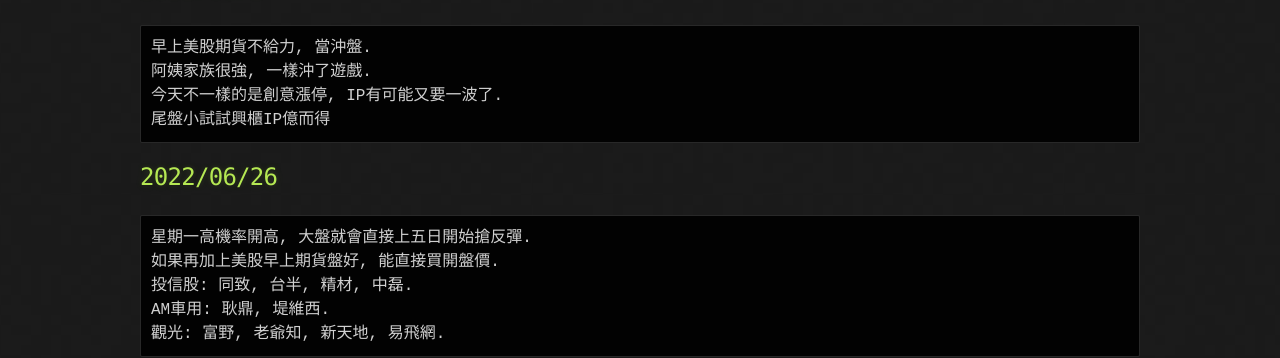
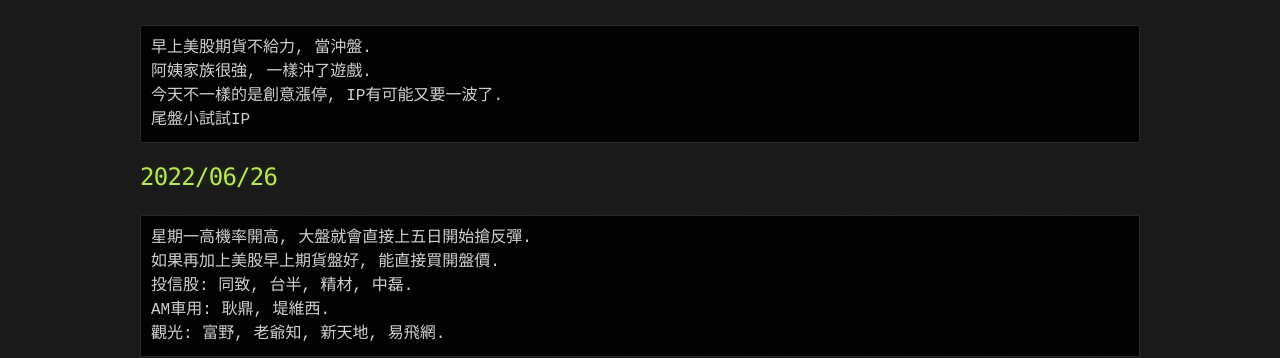
Before and after one commit to lepg5487/Stock_God, a Jekyll site: the page built from index.md, in a window 1280 px wide and 900 px high. Shown: the part 338-696 px from the top of the window. Built offline with Jekyll 4.4.1, drawn with Linux system fonts in a browser that asks for light colours; our own code applies the rules of GitHub Pages for plain Markdown files.

Commit message:
Update index.md

````diff
--- a/index.md
+++ b/index.md
@@ -11,7 +11,7 @@
 早上美股期貨不給力, 當沖盤.
 阿姨家族很強, 一樣沖了遊戲.
 今天不一樣的是創意漲停, IP有可能又要一波了.
-尾盤小試試興櫃IP億而得
+尾盤小試試IP
 ```
 
 ## 2022/06/26
````
